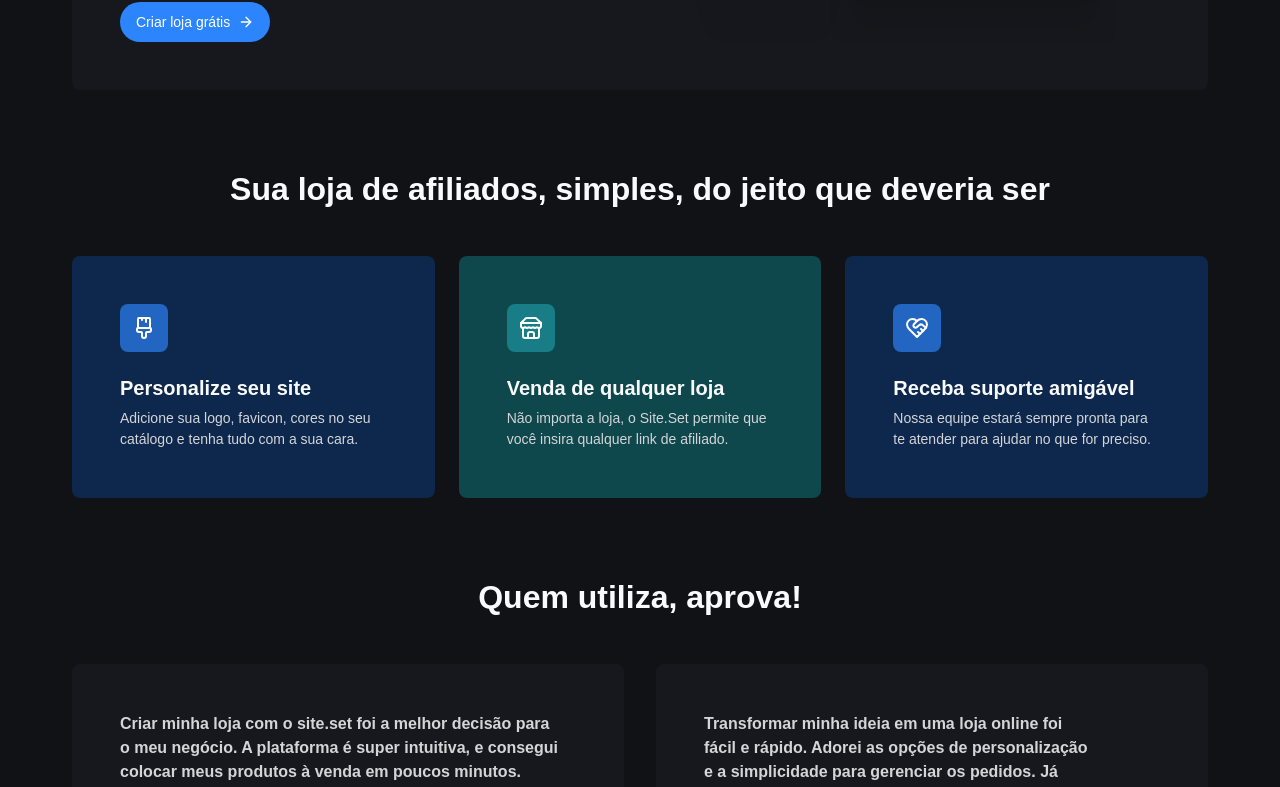
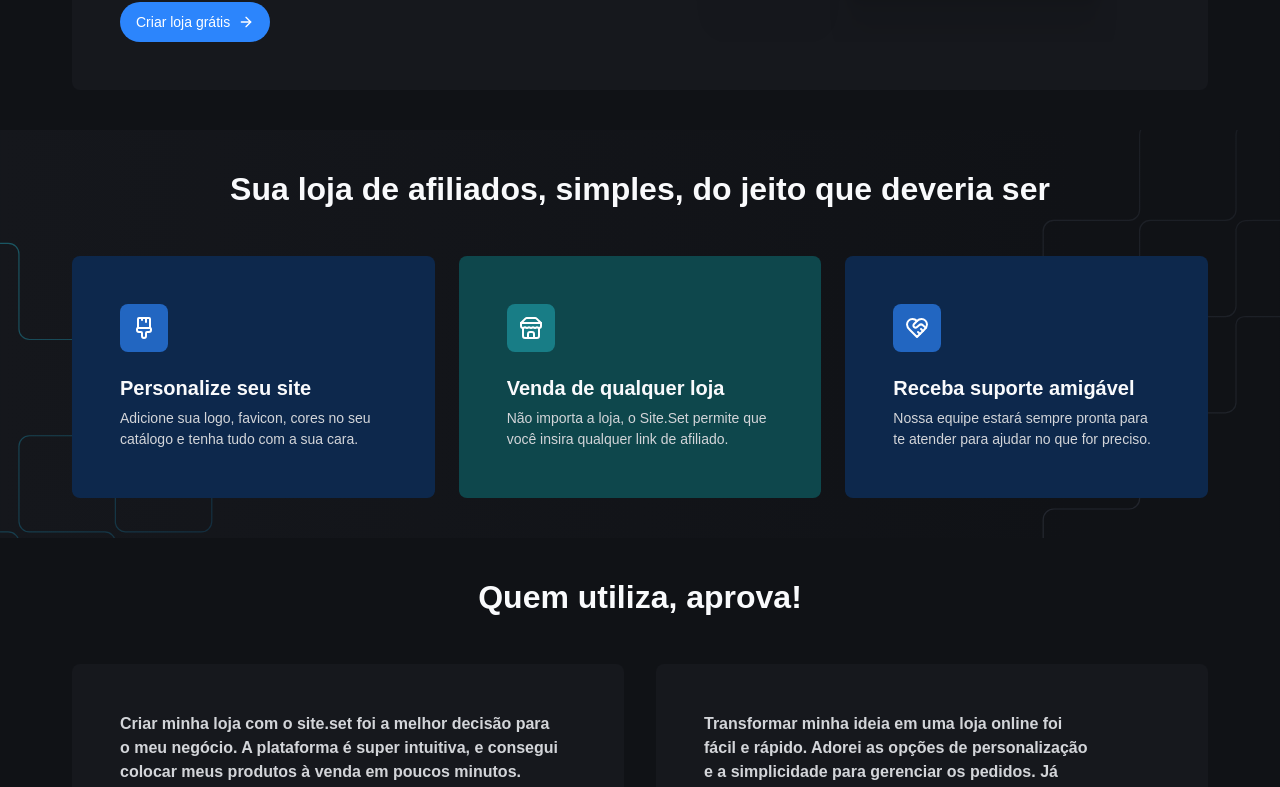
Before and after one commit to PauloStraforini/nextjs-fundamentos-do-next, a Next.js app: page / in a window 1280 px wide. Shown: the part 1287-2074 px from the top of the page. Built offline with nearby package versions, Linux system fonts and the light colour scheme; a web font is replaced by a local one.

Commit message:
Fundamentos do Next.js - Adicionando imagens
Signed-off-by: Bruno Roja <brunojlee@hotmail.com>

```diff
--- a/src/components/call-to-action/call-to-action.tsx
+++ b/src/components/call-to-action/call-to-action.tsx
@@ -4,8 +4,10 @@
 
 export const CallToAction = () => {
   return (
-    <section className="py-24 bg-gradient-to-b from-cyan-950/20 to-gray-700">
-      <div className="container">
+    <section className="relative py-24 bg-gradient-to-b from-cyan-950/20 to-gray-700">
+      <div className="absolute inset-0 bg-[url('/background-footer.svg')] bg-cover bg-center bg-no-repeat opacity-90" />
+
+      <div className="container relative">
         <div className="flex flex-col items-center gap-6 text-center">
           <div className="p-4 bg-cyan-300 w-fit rounded-full">
             <Store className="text-cyan-100" />
--- a/src/components/support-section/support-section.tsx
+++ b/src/components/support-section/support-section.tsx
@@ -2,8 +2,10 @@
 
 export const SupportSection = () => {
   return (
-    <section className="pb-8 md:py-10 bg-gray-700">
-      <div className="container flex flex-col items-center gap-12">
+    <section className="relative pb-8 md:py-10 bg-gray-700">
+      <div className="absolute inset-0 hidden md:block bg-[url('/background-features.svg')] bg-cover bg-center bg-no-repeat opacity-90" />
+
+      <div className="container flex flex-col items-center gap-12 relative">
         <h2 className="font-sans text-balance text-center text-heading-xl text-gray-100">
           Sua loja de afiliados, simples, do jeito que deveria ser
         </h2>
```
Also changed, not shown: public/background-features.svg (added), public/background-footer.svg (added).
